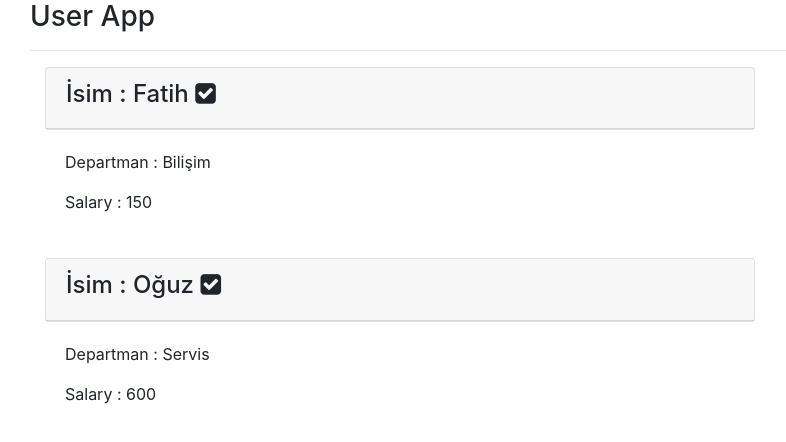
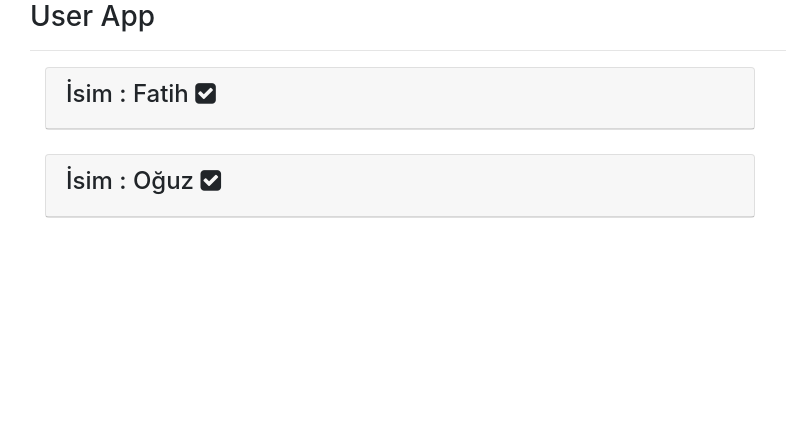
Before and after one commit to ehvenimunis/reactCourseProject, a React (Create React App) app: page / in a window 1280 px wide. Shown: the top 442 px of the page, without its empty margins (55-841 px from the left). Built offline with nearby package versions, Linux system fonts and the light colour scheme.

Commit message:
State Oluşturma

```diff
--- a/src/components/User.js
+++ b/src/components/User.js
@@ -1,10 +1,16 @@
 import React, { Component } from 'react'
 
 class User extends Component {
+    constructor(probs){
+        super(probs);
+        this.state = {
+            isvisible : false
+        }
+    }
     render() {
-
         // Destructing
         const {name, department, salary} = this.props;
+        const {isvisible} = this.state;
         return (
             <div className = "col-md-8 mb-4">
                 <div className = "card">
@@ -13,11 +19,13 @@ class User extends Component {
                         <i className = "far fa-trash-alt" styele = {{cursor: "pointer"}}></i>
                     </div>
                 </div>
-
-                <div className="card-body">
+                {
+                    isvisible ?  <div className="card-body">
                     <p className="card-text">Departman : {department}</p>
                     <p className="card-text">Salary : {salary}</p>
-                </div>
+                </div> : null
+                }
+
 
             </div>
         )
```
